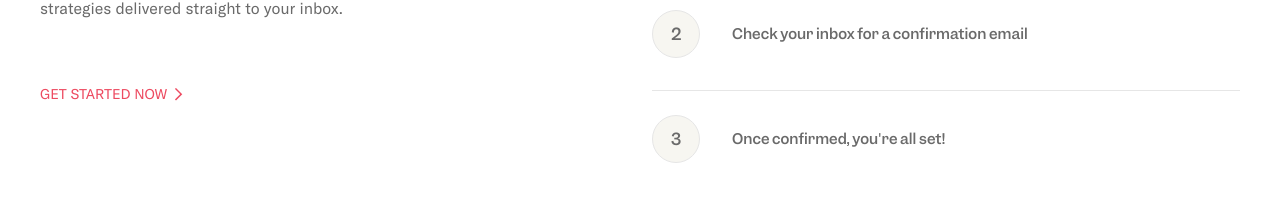
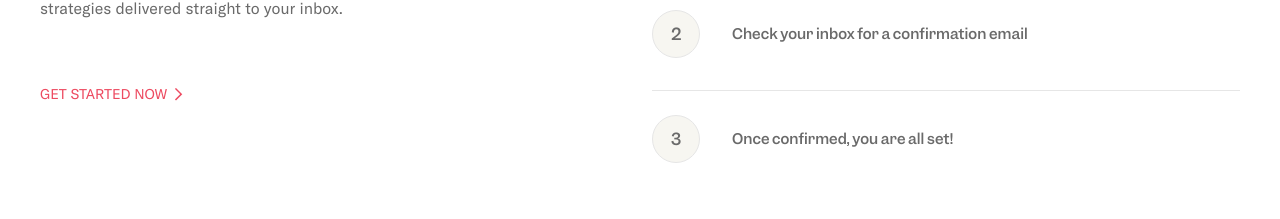
Before and after one commit to King-OJ/thrively, a Next.js app: page / in a window 1280 px wide. Shown: the part 3879-4098 px from the top of the page. Built offline with nearby package versions, Linux system fonts and the light colour scheme.

Commit message:
fixed deployment bug

```diff
--- a/components/Steps.tsx
+++ b/components/Steps.tsx
@@ -53,7 +53,7 @@ export default function Steps() {
               <span className="text-greyShade">3</span>
             </div>
             <span className="text-sm text-greyShade max-w-xs">
-              Once confirmed, you're all set!
+              Once confirmed, you are all set!
             </span>
           </li>
         </ul>
```
